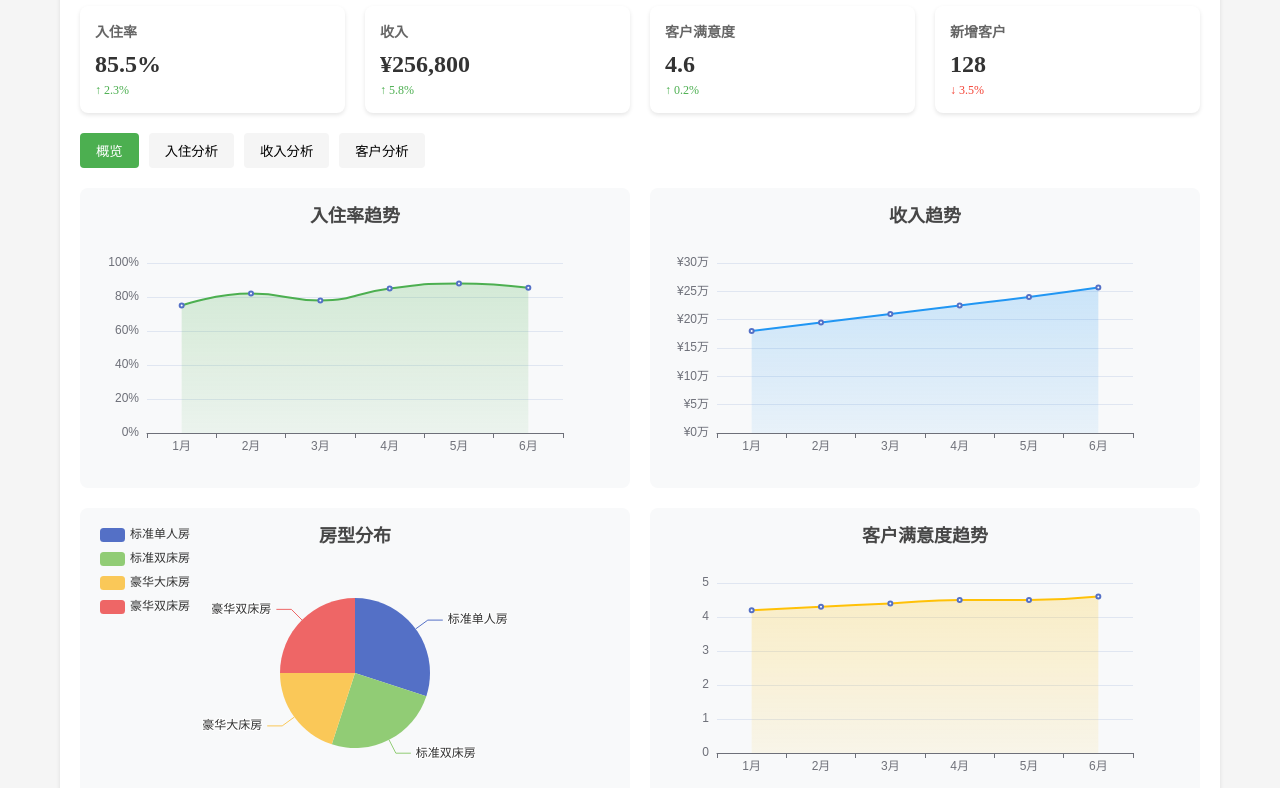
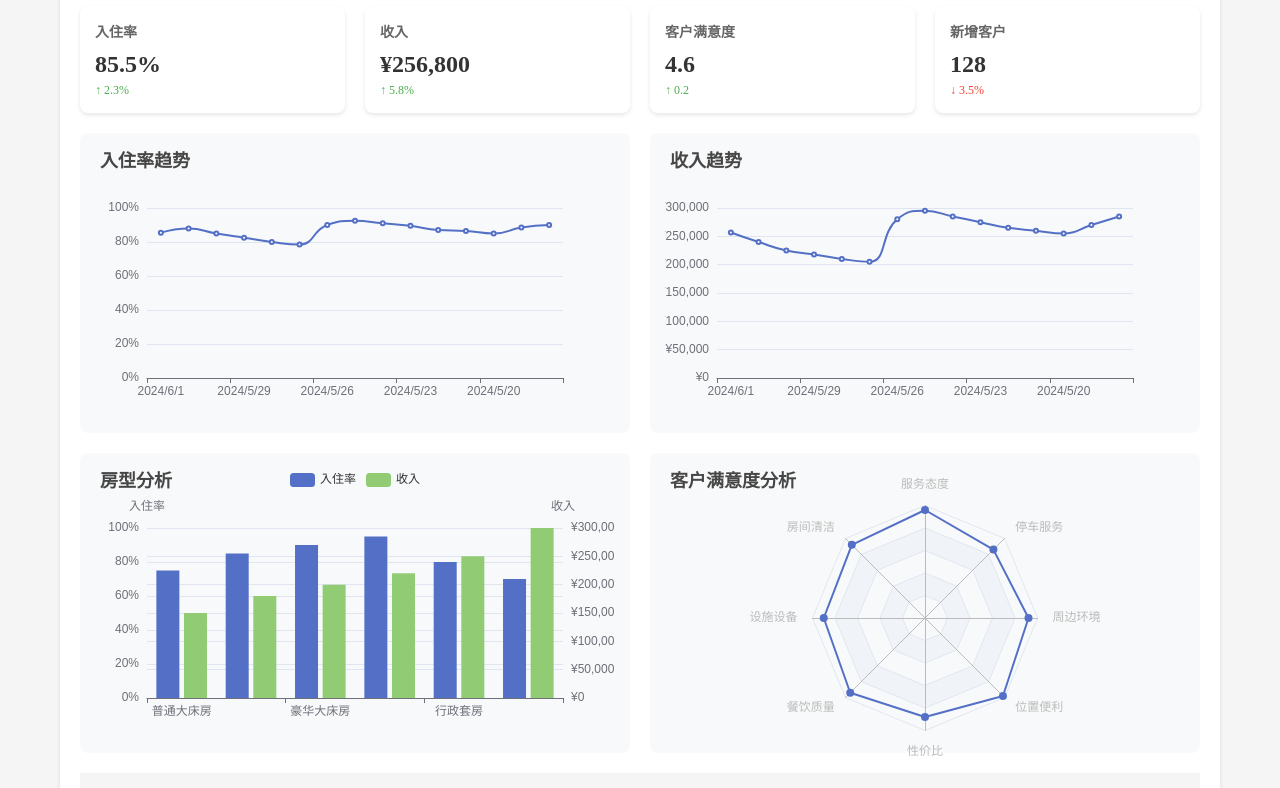
Before and after one commit to JunboRong/hotel, a plain HTML site: page backend/analysis.html in a window 1280 px wide. Shown: the part 199-987 px from the top of the page. Drawn offline with nearby package versions, Linux system fonts and the light colour scheme.

Commit message:
5.23基本完成工作

```diff
--- a/backend/analysis.html
+++ b/backend/analysis.html
@@ -41,7 +41,7 @@
                 <input type="date" id="startDate">
                 <span>至</span>
                 <input type="date" id="endDate">
-                <button class="btn">查询</button>
+                <button class="btn" id="queryBtn">查询</button>
             </div>
         </div>
 
@@ -67,14 +67,6 @@
                 <div class="value" id="newCustomers">128</div>
                 <div class="trend down" id="newCustomersTrend">↓ 3.5%</div>
             </div>
-        </div>
-
-        <!-- 选项卡按钮 -->
-        <div class="tab-buttons">
-            <button class="tab-button active" data-tab="overview">概览</button>
-            <button class="tab-button" data-tab="occupancy">入住分析</button>
-            <button class="tab-button" data-tab="revenue">收入分析</button>
-            <button class="tab-button" data-tab="customer">客户分析</button>
         </div>
 
         <!-- 图表容器 -->
@@ -104,28 +96,8 @@
                     <th>客户满意度</th>
                 </tr>
             </thead>
-            <tbody>
-                <tr>
-                    <td>2024-06-01</td>
-                    <td>85.5%</td>
-                    <td>¥256,800</td>
-                    <td>128</td>
-                    <td>4.6</td>
-                </tr>
-                <tr>
-                    <td>2024-05-01</td>
-                    <td>88.0%</td>
-                    <td>¥240,000</td>
-                    <td>132</td>
-                    <td>4.5</td>
-                </tr>
-                <tr>
-                    <td>2024-04-01</td>
-                    <td>85.0%</td>
-                    <td>¥225,000</td>
-                    <td>125</td>
-                    <td>4.5</td>
-                </tr>
+            <tbody id="dataTableBody">
+                <!-- 数据将通过JavaScript动态加载 -->
             </tbody>
         </table>
     </div>
--- /dev/null
+++ b/data/analysis.json
@@ -0,0 +1,172 @@
+{
+    "summary": {
+        "occupancyRate": {
+            "value": 85.5,
+            "trend": 2.3
+        },
+        "revenue": {
+            "value": 256800,
+            "trend": 5.8
+        },
+        "satisfaction": {
+            "value": 4.6,
+            "trend": 0.2
+        },
+        "newCustomers": {
+            "value": 128,
+            "trend": -3.5
+        }
+    },
+    "dailyData": [
+        {
+            "date": "2024-06-01",
+            "occupancyRate": 85.5,
+            "revenue": 256800,
+            "newCustomers": 128,
+            "satisfaction": 4.6
+        },
+        {
+            "date": "2024-05-31",
+            "occupancyRate": 88.0,
+            "revenue": 240000,
+            "newCustomers": 132,
+            "satisfaction": 4.5
+        },
+        {
+            "date": "2024-05-30",
+            "occupancyRate": 85.0,
+            "revenue": 225000,
+            "newCustomers": 125,
+            "satisfaction": 4.5
+        },
+        {
+            "date": "2024-05-29",
+            "occupancyRate": 82.5,
+            "revenue": 218000,
+            "newCustomers": 118,
+            "satisfaction": 4.4
+        },
+        {
+            "date": "2024-05-28",
+            "occupancyRate": 80.0,
+            "revenue": 210000,
+            "newCustomers": 115,
+            "satisfaction": 4.3
+        },
+        {
+            "date": "2024-05-27",
+            "occupancyRate": 78.5,
+            "revenue": 205000,
+            "newCustomers": 110,
+            "satisfaction": 4.4
+        },
+        {
+            "date": "2024-05-26",
+            "occupancyRate": 90.0,
+            "revenue": 280000,
+            "newCustomers": 145,
+            "satisfaction": 4.7
+        },
+        {
+            "date": "2024-05-25",
+            "occupancyRate": 92.5,
+            "revenue": 295000,
+            "newCustomers": 150,
+            "satisfaction": 4.8
+        },
+        {
+            "date": "2024-05-24",
+            "occupancyRate": 91.0,
+            "revenue": 285000,
+            "newCustomers": 148,
+            "satisfaction": 4.7
+        },
+        {
+            "date": "2024-05-23",
+            "occupancyRate": 89.5,
+            "revenue": 275000,
+            "newCustomers": 142,
+            "satisfaction": 4.6
+        },
+        {
+            "date": "2024-05-22",
+            "occupancyRate": 87.0,
+            "revenue": 265000,
+            "newCustomers": 138,
+            "satisfaction": 4.5
+        },
+        {
+            "date": "2024-05-21",
+            "occupancyRate": 86.5,
+            "revenue": 260000,
+            "newCustomers": 135,
+            "satisfaction": 4.5
+        },
+        {
+            "date": "2024-05-20",
+            "occupancyRate": 85.0,
+            "revenue": 255000,
+            "newCustomers": 130,
+            "satisfaction": 4.4
+        },
+        {
+            "date": "2024-05-19",
+            "occupancyRate": 88.5,
+            "revenue": 270000,
+            "newCustomers": 140,
+            "satisfaction": 4.6
+        },
+        {
+            "date": "2024-05-18",
+            "occupancyRate": 90.0,
+            "revenue": 285000,
+            "newCustomers": 145,
+            "satisfaction": 4.7
+        }
+    ],
+    "roomTypeData": {
+        "types": ["普通大床房", "普通双床房", "豪华大床房", "豪华双床房", "行政套房", "总统套房"],
+        "occupancy": [75, 85, 90, 95, 80, 70],
+        "revenue": [150000, 180000, 200000, 220000, 250000, 300000],
+        "averageStay": [2.5, 2.8, 3.0, 3.2, 3.5, 4.0],
+        "customerRating": [4.3, 4.4, 4.6, 4.7, 4.8, 4.9]
+    },
+    "satisfactionData": {
+        "categories": ["服务态度", "房间清洁", "设施设备", "餐饮质量", "性价比", "位置便利", "周边环境", "停车服务"],
+        "scores": [4.8, 4.6, 4.5, 4.7, 4.4, 4.9, 4.6, 4.3],
+        "monthlyTrend": {
+            "service": [4.7, 4.8, 4.8, 4.9, 4.8, 4.8],
+            "cleanliness": [4.5, 4.6, 4.6, 4.7, 4.6, 4.6],
+            "facilities": [4.4, 4.5, 4.5, 4.6, 4.5, 4.5],
+            "food": [4.6, 4.7, 4.7, 4.8, 4.7, 4.7]
+        }
+    },
+    "customerAnalysis": {
+        "ageGroups": ["18-25", "26-35", "36-45", "46-55", "56-65", "65+"],
+        "distribution": [15, 35, 25, 15, 7, 3],
+        "bookingChannels": ["官网", "携程", "飞猪", "美团", "电话", "其他"],
+        "channelDistribution": [30, 25, 20, 15, 5, 5],
+        "stayDuration": {
+            "1天": 20,
+            "2天": 35,
+            "3天": 25,
+            "4天": 10,
+            "5天及以上": 10
+        }
+    },
+    "revenueAnalysis": {
+        "monthlyRevenue": [1800000, 1950000, 2100000, 2250000, 2400000, 2568000],
+        "revenueSources": {
+            "房费": 65,
+            "餐饮": 20,
+            "会议": 8,
+            "其他服务": 7
+        },
+        "paymentMethods": {
+            "微信支付": 45,
+            "支付宝": 30,
+            "银行卡": 15,
+            "现金": 10
+        }
+    }
+}
--- a/js/backendAnalysis.js
+++ b/js/backendAnalysis.js
@@ -1,199 +1,154 @@
-// 假数据
-const mockData = {
-    summary: {
-        occupancyRate: 85.5,
-        occupancyRateChange: 2.3,
-        revenue: 256800,
-        revenueChange: 5.8,
-        customerSatisfaction: 4.6,
-        satisfactionChange: 0.2,
-        newCustomers: 128,
-        newCustomersChange: -3.5
-    },
-    occupancyData: {
-        labels: ['1月', '2月', '3月', '4月', '5月', '6月'],
-        data: [75, 82, 78, 85, 88, 85.5]
-    },
-    revenueData: {
-        labels: ['1月', '2月', '3月', '4月', '5月', '6月'],
-        data: [180000, 195000, 210000, 225000, 240000, 256800]
-    },
-    roomTypeData: {
-        labels: ['标准单人房', '标准双床房', '豪华大床房', '豪华双床房'],
-        data: [30, 25, 20, 25]
-    },
-    customerSatisfaction: {
-        labels: ['1月', '2月', '3月', '4月', '5月', '6月'],
-        data: [4.2, 4.3, 4.4, 4.5, 4.5, 4.6]
+// 获取分析数据
+async function fetchAnalysisData() {
+    try {
+        const response = await fetch('../data/analysis.json');
+        if (!response.ok) {
+            throw new Error(`HTTP error! status: ${response.status}`);
         }
-};
+        return await response.json();
+    } catch (error) {
+        console.error('获取分析数据失败:', error);
+        return null;
+    }
+}
 
-// 页面加载完成后初始化
-document.addEventListener('DOMContentLoaded', function() {
-    initializeCharts();
-    updateSummaryCards();
-    initializeEventListeners();
+// 格式化数字
+function formatNumber(num) {
+    return num.toString().replace(/\B(?=(\d{3})+(?!\d))/g, ",");
+}
+
+// 格式化日期
+function formatDate(date) {
+    return new Date(date).toLocaleDateString('zh-CN');
+}
+
+// 更新摘要卡片
+function updateSummaryCards(data) {
+    const summary = data.summary;
+
+    // 更新入住率
+    document.getElementById('occupancyRate').textContent = `${summary.occupancyRate.value}%`;
+    document.getElementById('occupancyRateTrend').textContent =
+        `${summary.occupancyRate.trend > 0 ? '↑' : '↓'} ${Math.abs(summary.occupancyRate.trend)}%`;
+
+    // 更新收入
+    document.getElementById('revenue').textContent = `¥${formatNumber(summary.revenue.value)}`;
+    document.getElementById('revenueTrend').textContent =
+        `${summary.revenue.trend > 0 ? '↑' : '↓'} ${Math.abs(summary.revenue.trend)}%`;
+
+    // 更新满意度
+    document.getElementById('satisfaction').textContent = summary.satisfaction.value.toFixed(1);
+    document.getElementById('satisfactionTrend').textContent =
+        `${summary.satisfaction.trend > 0 ? '↑' : '↓'} ${Math.abs(summary.satisfaction.trend)}`;
+
+    // 更新新增客户
+    document.getElementById('newCustomers').textContent = summary.newCustomers.value;
+    document.getElementById('newCustomersTrend').textContent =
+        `${summary.newCustomers.trend > 0 ? '↑' : '↓'} ${Math.abs(summary.newCustomers.trend)}%`;
+}
+
+// 更新数据表格
+function updateDataTable(data) {
+    const tbody = document.getElementById('dataTableBody');
+    tbody.innerHTML = '';
+
+    data.dailyData.forEach(item => {
+        const tr = document.createElement('tr');
+        tr.innerHTML = `
+            <td>${formatDate(item.date)}</td>
+            <td>${item.occupancyRate}%</td>
+            <td>¥${formatNumber(item.revenue)}</td>
+            <td>${item.newCustomers}</td>
+            <td>${item.satisfaction.toFixed(1)}</td>
+        `;
+        tbody.appendChild(tr);
     });
+}
 
 // 初始化图表
-function initializeCharts() {
-    // 入住率趋势图
+function initCharts(data) {
+    // 入住率图表
     const occupancyChart = echarts.init(document.getElementById('occupancyChart'));
     occupancyChart.setOption({
-        title: {
-            text: '入住率趋势',
-            left: 'center'
-        },
-        tooltip: {
-            trigger: 'axis',
-            formatter: '{b}: {c}%'
-        },
+        title: { text: '入住率趋势' },
+        tooltip: { trigger: 'axis' },
         xAxis: {
             type: 'category',
-            data: mockData.occupancyData.labels
+            data: data.dailyData.map(item => formatDate(item.date))
         },
-        yAxis: {
-            type: 'value',
-            axisLabel: {
-                formatter: '{value}%'
-            }
-        },
+        yAxis: { type: 'value', axisLabel: { formatter: '{value}%' } },
         series: [{
-            data: mockData.occupancyData.data,
+            data: data.dailyData.map(item => item.occupancyRate),
             type: 'line',
-            smooth: true,
-            lineStyle: {
-                color: '#4CAF50'
-            },
-            areaStyle: {
-                color: new echarts.graphic.LinearGradient(0, 0, 0, 1, [{
-                    offset: 0,
-                    color: 'rgba(76, 175, 80, 0.3)'
-                }, {
-                    offset: 1,
-                    color: 'rgba(76, 175, 80, 0.1)'
-                }])
-            }
+            smooth: true
         }]
     });
 
-    // 收入趋势图
+    // 收入图表
     const revenueChart = echarts.init(document.getElementById('revenueChart'));
     revenueChart.setOption({
-        title: {
-            text: '收入趋势',
-            left: 'center'
-        },
-        tooltip: {
-            trigger: 'axis',
-            formatter: function(params) {
-                return params[0].name + ': ¥' + params[0].value.toLocaleString();
-            }
-        },
+        title: { text: '收入趋势' },
+        tooltip: { trigger: 'axis' },
         xAxis: {
             type: 'category',
-            data: mockData.revenueData.labels
+            data: data.dailyData.map(item => formatDate(item.date))
         },
-        yAxis: {
-            type: 'value',
-            axisLabel: {
-                formatter: function(value) {
-                    return '¥' + (value / 10000) + '万';
-                }
-            }
-        },
+        yAxis: { type: 'value', axisLabel: { formatter: '¥{value}' } },
         series: [{
-            data: mockData.revenueData.data,
+            data: data.dailyData.map(item => item.revenue),
             type: 'line',
-            smooth: true,
-            lineStyle: {
-                color: '#2196F3'
-            },
-            areaStyle: {
-                color: new echarts.graphic.LinearGradient(0, 0, 0, 1, [{
-                    offset: 0,
-                    color: 'rgba(33, 150, 243, 0.3)'
-                }, {
-                    offset: 1,
-                    color: 'rgba(33, 150, 243, 0.1)'
-                }])
-            }
+            smooth: true
         }]
     });
 
-    // 房型分布图
+    // 房型分析图表
     const roomTypeChart = echarts.init(document.getElementById('roomTypeChart'));
     roomTypeChart.setOption({
-        title: {
-            text: '房型分布',
-            left: 'center'
+        title: { text: '房型分析' },
+        tooltip: { trigger: 'axis' },
+        legend: { data: ['入住率', '收入'] },
+        xAxis: { type: 'category', data: data.roomTypeData.types },
+        yAxis: [
+            { type: 'value', name: '入住率', axisLabel: { formatter: '{value}%' } },
+            { type: 'value', name: '收入', axisLabel: { formatter: '¥{value}' } }
+        ],
+        series: [
+            {
+                name: '入住率',
+                type: 'bar',
+                data: data.roomTypeData.occupancy
             },
-        tooltip: {
-            trigger: 'item',
-            formatter: '{b}: {c}%'
-        },
-        legend: {
-            orient: 'vertical',
-            left: 'left'
+            {
+                name: '收入',
+                type: 'bar',
+                yAxisIndex: 1,
+                data: data.roomTypeData.revenue
+            }
+        ]
+    });
+
+    // 满意度图表
+    const satisfactionChart = echarts.init(document.getElementById('satisfactionChart'));
+    satisfactionChart.setOption({
+        title: { text: '客户满意度分析' },
+        tooltip: { trigger: 'axis' },
+        radar: {
+            indicator: data.satisfactionData.categories.map(category => ({
+                name: category,
+                max: 5
+            }))
         },
         series: [{
-            type: 'pie',
-            radius: '50%',
-            data: mockData.roomTypeData.labels.map((label, index) => ({
-                name: label,
-                value: mockData.roomTypeData.data[index]
-            })),
-            emphasis: {
-                itemStyle: {
-                    shadowBlur: 10,
-                    shadowOffsetX: 0,
-                    shadowColor: 'rgba(0, 0, 0, 0.5)'
-                }
-            }
+            type: 'radar',
+            data: [{
+                value: data.satisfactionData.scores,
+                name: '满意度'
             }]
-    });
-
-    // 客户满意度趋势图
-    const satisfactionChart = echarts.init(document.getElementById('satisfactionChart'));
-    satisfactionChart.setOption({
-        title: {
-            text: '客户满意度趋势',
-            left: 'center'
-        },
-        tooltip: {
-            trigger: 'axis'
-        },
-        xAxis: {
-            type: 'category',
-            data: mockData.customerSatisfaction.labels
-        },
-        yAxis: {
-            type: 'value',
-            min: 0,
-            max: 5,
-            interval: 1
-        },
-        series: [{
-            data: mockData.customerSatisfaction.data,
-            type: 'line',
-            smooth: true,
-            lineStyle: {
-                color: '#FFC107'
-            },
-            areaStyle: {
-                color: new echarts.graphic.LinearGradient(0, 0, 0, 1, [{
-                    offset: 0,
-                    color: 'rgba(255, 193, 7, 0.3)'
-                }, {
-                    offset: 1,
-                    color: 'rgba(255, 193, 7, 0.1)'
-                }])
-            }
         }]
     });
 
     // 监听窗口大小变化，调整图表大小
-    window.addEventListener('resize', function() {
+    window.addEventListener('resize', () => {
         occupancyChart.resize();
         revenueChart.resize();
         roomTypeChart.resize();
@@ -201,78 +156,82 @@ function initializeCharts() {
     });
 }
 
-// 更新摘要卡片
-function updateSummaryCards() {
-    const summary = mockData.summary;
+// 根据日期范围过滤数据
+function filterDataByDateRange(data, startDate, endDate) {
+    if (!startDate || !endDate) return data;
 
-    // 更新入住率
-    document.getElementById('occupancyRate').textContent = summary.occupancyRate.toFixed(1) + '%';
-    updateTrend('occupancyRateTrend', summary.occupancyRateChange);
+    const filteredData = {
+        ...data,
+        dailyData: data.dailyData.filter(item => {
+            const itemDate = new Date(item.date);
+            return itemDate >= startDate && itemDate <= endDate;
+        })
+    };
 
-    // 更新收入
-    document.getElementById('revenue').textContent = '¥' + summary.revenue.toLocaleString();
-    updateTrend('revenueTrend', summary.revenueChange);
-
-    // 更新客户满意度
-    document.getElementById('satisfaction').textContent = summary.customerSatisfaction.toFixed(1);
-    updateTrend('satisfactionTrend', summary.satisfactionChange);
-
-    // 更新新客户数
-    document.getElementById('newCustomers').textContent = summary.newCustomers;
-    updateTrend('newCustomersTrend', summary.newCustomersChange);
+    // 重新计算摘要数据
+    const dailyData = filteredData.dailyData;
+    if (dailyData.length > 0) {
+        filteredData.summary = {
+            occupancyRate: {
+                value: dailyData[dailyData.length - 1].occupancyRate,
+                trend: dailyData[dailyData.length - 1].occupancyRate - dailyData[0].occupancyRate
+            },
+            revenue: {
+                value: dailyData[dailyData.length - 1].revenue,
+                trend: ((dailyData[dailyData.length - 1].revenue - dailyData[0].revenue) / dailyData[0].revenue * 100)
+            },
+            satisfaction: {
+                value: dailyData[dailyData.length - 1].satisfaction,
+                trend: dailyData[dailyData.length - 1].satisfaction - dailyData[0].satisfaction
+            },
+            newCustomers: {
+                value: dailyData[dailyData.length - 1].newCustomers,
+                trend: ((dailyData[dailyData.length - 1].newCustomers - dailyData[0].newCustomers) / dailyData[0].newCustomers * 100)
+            }
+        };
     }
 
-// 更新趋势指标
-function updateTrend(elementId, change) {
-    const element = document.getElementById(elementId);
-    const trend = change > 0 ? 'up' : 'down';
-    const arrow = change > 0 ? '↑' : '↓';
-    element.className = `trend ${trend}`;
-    element.textContent = `${arrow} ${Math.abs(change).toFixed(1)}%`;
+    return filteredData;
 }
 
-// 初始化事件监听
-function initializeEventListeners() {
-    // 日期筛选
-    const dateFilter = document.querySelector('.date-filter');
-    dateFilter.addEventListener('change', function() {
-        // TODO: 根据日期筛选更新数据
-        alert('日期筛选功能待实现');
-    });
+// 页面加载完成后初始化
+document.addEventListener('DOMContentLoaded', async function() {
+    try {
+        // 设置默认日期范围（最近30天）
+        const endDate = new Date();
+        const startDate = new Date();
+        startDate.setDate(startDate.getDate() - 30);
 
-    // 导出按钮
-    const exportButtons = document.querySelectorAll('.export-btn');
-    exportButtons.forEach(button => {
-        button.addEventListener('click', function() {
-            const type = this.dataset.type;
-            // TODO: 实现导出功能
-            alert(`导出${type}报表功能待实现`);
-        });
-    });
+        document.getElementById('startDate').value = startDate.toISOString().split('T')[0];
+        document.getElementById('endDate').value = endDate.toISOString().split('T')[0];
 
-    // 选项卡切换
-    const tabButtons = document.querySelectorAll('.tab-button');
-    tabButtons.forEach(button => {
-        button.addEventListener('click', function() {
-            const tabName = this.dataset.tab;
-            switchTab(tabName);
-        });
-    });
+        // 获取并显示数据
+        const data = await fetchAnalysisData();
+        if (data) {
+            updateSummaryCards(data);
+            updateDataTable(data);
+            initCharts(data);
         }
 
-// 切换选项卡
-function switchTab(tabName) {
-    // 更新按钮状态
-    document.querySelectorAll('.tab-button').forEach(button => {
-        button.classList.remove('active');
-        if (button.dataset.tab === tabName) {
-            button.classList.add('active');
+        // 添加查询按钮事件监听
+        document.getElementById('queryBtn').addEventListener('click', async () => {
+            const startDate = new Date(document.getElementById('startDate').value);
+            const endDate = new Date(document.getElementById('endDate').value);
+
+            if (startDate > endDate) {
+                alert('开始日期不能大于结束日期');
+                return;
+            }
+
+            const data = await fetchAnalysisData();
+            if (data) {
+                const filteredData = filterDataByDateRange(data, startDate, endDate);
+                updateSummaryCards(filteredData);
+                updateDataTable(filteredData);
+                initCharts(filteredData);
             }
         });
-
-    // 更新内容显示
-    document.querySelectorAll('.tab-content').forEach(content => {
-        content.style.display = 'none';
+    } catch (error) {
+        console.error('初始化失败:', error);
+    }
 });
-    document.getElementById(`${tabName}Tab`).style.display = 'block';
-}
```
Lines whose indentation alone changed are shown as unchanged.
